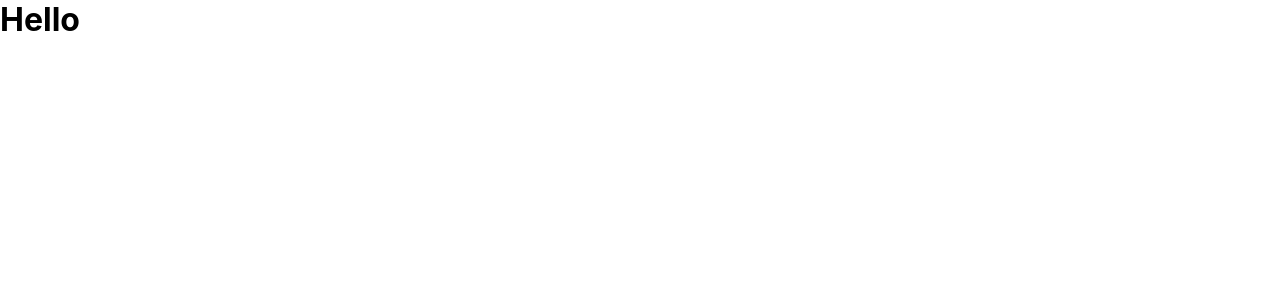
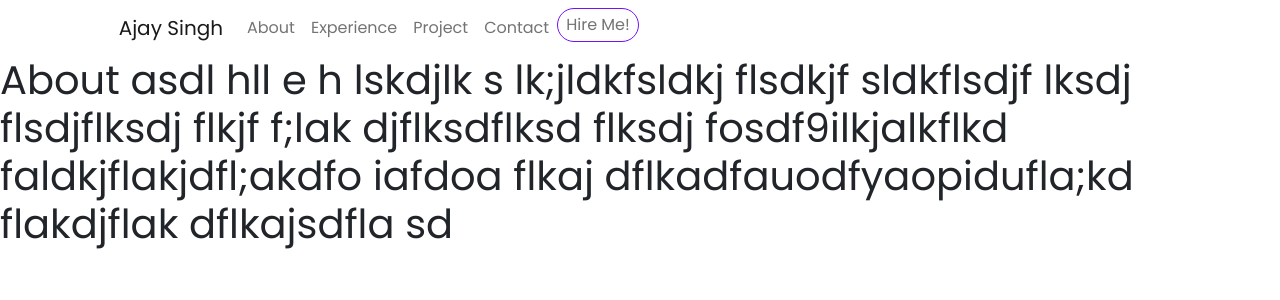
Before and after one commit to Surekhadhote/code-recursion.github.io, a React (Create React App) app: page / in a window 1280 px wide. Shown: the top 300 px of the page. Built offline with nearby package versions, Linux system fonts and the light colour scheme.

Commit message:
[Feature]|Routing:added routing for navbar

```diff
--- /dev/null
+++ b/src/components/About.jsx
@@ -0,0 +1,11 @@
+import React from "react";
+
+const About = () => {
+  return (
+    <>
+      <h1>About asdl hll e h lskdjlk s lk;jldkfsldkj flsdkjf sldkflsdjf lksdj flsdjflksdj flkjf f;lak djflksdflksd flksdj fosdf9ilkjalkflkd faldkjflakjdfl;akdfo iafdoa flkaj dflkadfauodfyaopidufla;kd flakdjflak dflkajsdfla sd</h1>
+    </>
+  );
+};
+
+export default About;
--- a/src/components/App.js
+++ b/src/components/App.js
@@ -1,8 +1,31 @@
 import React from "react";
+import { Switch, Route } from "react-router-dom";
+import About from "./About";
+import Project from "./Project";
+import Secret from "./Secret";
+import Contact from "./Contact";
+import "../../node_modules/bootstrap/dist/css/bootstrap.min.css";
+import "../../node_modules/bootstrap/dist/js/bootstrap.bundle";
+import Navbar from "./Navbar";
+
 const App = () => {
   return (
     <>
-      <h1>Hello</h1>
+      <Navbar />
+      <Switch>
+        <Route exact path="/" component={About} />
+        <Route
+          exact
+          path="/project"
+          component={Project}
+        />
+        <Route
+          exact
+          path="/contact"
+          component={Contact}
+        />
+        <Route component={Secret} />
+      </Switch>
     </>
   );
 };
--- /dev/null
+++ b/src/components/Contact.jsx
@@ -0,0 +1,11 @@
+import React from "react";
+
+const Contact = () => {
+  return (
+    <>
+      <h1>Contact</h1>
+    </>
+  );
+};
+
+export default Contact;
--- /dev/null
+++ b/src/components/Navbar.jsx
@@ -0,0 +1,79 @@
+import React from "react";
+import { NavLink } from "react-router-dom";
+
+const Navbar = () => {
+  return (
+    <div className="container-fluid ">
+      <div className="row">
+        <div className="col-10  mx-auto">
+          <nav class="navbar navbar-expand-lg navbar-light bg-white">
+            <NavLink class="navbar-brand" to="/">
+              Ajay Singh
+            </NavLink>
+            <button
+              class="navbar-toggler"
+              type="button"
+              data-toggle="collapse"
+              data-target="#navbarSupportedContent"
+              aria-controls="navbarSupportedContent"
+              aria-expanded="false"
+              aria-label="Toggle navigation"
+            >
+              <span class="navbar-toggler-icon"></span>
+            </button>
+
+            <div
+              class="collapse navbar-collapse"
+              id="navbarSupportedContent"
+            >
+              <ul class="navbar-nav ml-auto">
+                <li class="nav-item active">
+                  <NavLink
+                    class="nav-link"
+                    to="/"
+                  >
+                    About
+                  </NavLink>
+                </li>
+                <li class="nav-item">
+                  <NavLink
+                    class="nav-link"
+                    to="#experience"
+                  >
+                    Experience
+                  </NavLink>
+                </li>
+                <li class="nav-item">
+                  <NavLink
+                    class="nav-link"
+                    to="/project"
+                  >
+                    Project
+                  </NavLink>
+                </li>
+                <li class="nav-item">
+                  <NavLink
+                    class="nav-link"
+                    to="/contact"
+                  >
+                    Contact
+                  </NavLink>
+                </li>
+                <li class="nav-item">
+                  <NavLink
+                    class="nav-link btn_hire_me"
+                    to="/contact"
+                  >
+                    Hire Me!
+                  </NavLink>
+                </li>
+              </ul>
+            </div>
+          </nav>
+        </div>
+      </div>
+    </div>
+  );
+};
+
+export default Navbar;
--- /dev/null
+++ b/src/components/Project.jsx
@@ -0,0 +1,11 @@
+import React from "react";
+
+const Project = () => {
+  return (
+    <>
+      <h1>Project</h1>
+    </>
+  );
+};
+
+export default Project;
--- /dev/null
+++ b/src/components/Secret.jsx
@@ -0,0 +1,11 @@
+import React from "react";
+
+const Secret = () => {
+  return (
+    <>
+      <h1>Secret</h1>
+    </>
+  );
+};
+
+export default Secret;
--- a/src/styles/index.css
+++ b/src/styles/index.css
@@ -1,13 +1,13 @@
+@import url("https://fonts.googleapis.com/css2?family=Poppins:wght@400;800&display=swap");
 * {
   margin: 0;
   padding: 0;
   box-sizing: border-box;
+  font-family: "Poppins", sans-serif;
 }
-body {
-  font-family: -apple-system, BlinkMacSystemFont,
-    "Segoe UI", "Roboto", "Oxygen", "Ubuntu",
-    "Cantarell", "Fira Sans", "Droid Sans",
-    "Helvetica Neue", sans-serif;
-  -webkit-font-smoothing: antialiased;
-  -moz-osx-font-smoothing: grayscale;
+
+.btn_hire_me {
+  padding: 4px;
+  border: .120rem solid #7510f7;
+  border-radius: 45px;
 }
```
Also changed, not shown: src/styles/App.css (deleted, +0 -38 lines).
